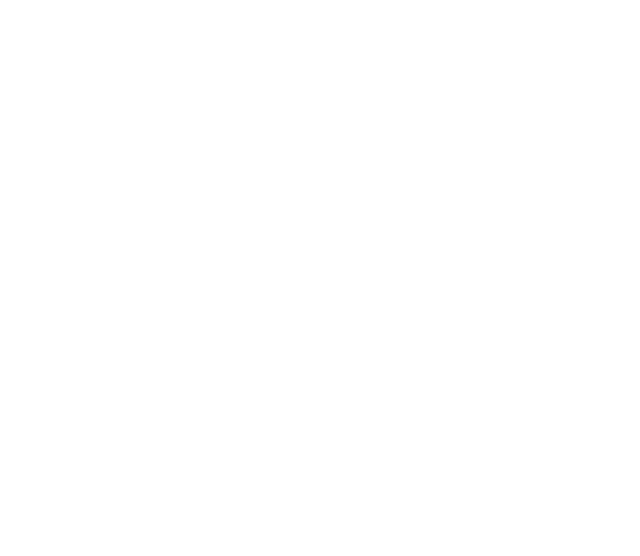
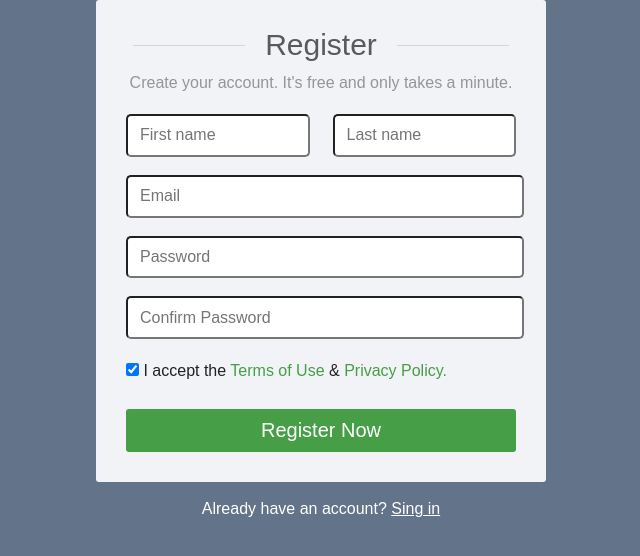
Before and after one commit to arturrassolov/form20-05, a plain HTML site: page index.html in a window 1280 px wide. Shown: the whole page, without its empty margins (319-959 px from the left). Drawn offline with Linux system fonts and the light colour scheme.

Commit message:
Done homework

```diff
--- /dev/null
+++ b/assets/css/reset.css
@@ -0,0 +1,367 @@
+
+/* http://meyerweb.com/eric/tools/css/reset/
+   v2.0-modified | 20110126
+   License: none (public domain)
+*/
+
+html, body, div, span, applet, object, iframe,
+h1, h2, h3, h4, h5, h6, p, blockquote, pre,
+a, abbr, acronym, address, big, cite, code,
+del, dfn, em, img, ins, kbd, q, s, samp,
+small, strike, strong, sub, sup, tt, var,
+b, u, i, center,
+dl, dt, dd, ol, ul, li,
+fieldset, form, label, legend,
+table, caption, tbody, tfoot, thead, tr, th, td,
+article, aside, canvas, details, embed,
+figure, figcaption, footer, header, hgroup,
+menu, nav, output, ruby, section, summary,
+time, mark, audio, video {
+  margin: 0;
+	padding: 0;
+	border: 0;
+	font-size: 100%;
+	font: inherit;
+	vertical-align: baseline;
+}
+
+/* make sure to set some focus styles for accessibility */
+:focus {
+    outline: 0;
+}
+
+/* HTML5 display-role reset for older browsers */
+article, aside, details, figcaption, figure,
+footer, header, hgroup, menu, nav, section {
+	display: block;
+}
+
+body {
+	line-height: 1;
+}
+
+ol, ul {
+	list-style: none;
+}
+
+blockquote, q {
+	quotes: none;
+}
+
+blockquote:before, blockquote:after,
+q:before, q:after {
+	content: '';
+	content: none;
+}
+
+table {
+	border-collapse: collapse;
+	border-spacing: 0;
+}
+
+input[type=search]::-webkit-search-cancel-button,
+input[type=search]::-webkit-search-decoration,
+input[type=search]::-webkit-search-results-button,
+input[type=search]::-webkit-search-results-decoration {
+    -webkit-appearance: none;
+    -moz-appearance: none;
+}
+
+input[type=search] {
+    -webkit-appearance: none;
+    -moz-appearance: none;
+    -webkit-box-sizing: content-box;
+    -moz-box-sizing: content-box;
+    box-sizing: content-box;
+}
+
+textarea {
+    overflow: auto;
+    vertical-align: top;
+    resize: vertical;
+}
+
+/**
+ * Correct `inline-block` display not defined in IE 6/7/8/9 and Firefox 3.
+ */
+
+audio,
+canvas,
+video {
+    display: inline-block;
+    *display: inline;
+    *zoom: 1;
+    max-width: 100%;
+}
+
+/**
+ * Prevent modern browsers from displaying `audio` without controls.
+ * Remove excess height in iOS 5 devices.
+ */
+
+audio:not([controls]) {
+    display: none;
+    height: 0;
+}
+
+/**
+ * Address styling not present in IE 7/8/9, Firefox 3, and Safari 4.
+ * Known issue: no IE 6 support.
+ */
+
+[hidden] {
+    display: none;
+}
+
+/**
+ * 1. Correct text resizing oddly in IE 6/7 when body `font-size` is set using
+ *    `em` units.
+ * 2. Prevent iOS text size adjust after orientation change, without disabling
+ *    user zoom.
+ */
+
+html {
+    font-size: 100%; /* 1 */
+    -webkit-text-size-adjust: 100%; /* 2 */
+    -ms-text-size-adjust: 100%; /* 2 */
+}
+
+/**
+ * Address `outline` inconsistency between Chrome and other browsers.
+ */
+
+a:focus {
+    outline: thin dotted;
+}
+
+/**
+ * Improve readability when focused and also mouse hovered in all browsers.
+ */
+
+a:active,
+a:hover {
+    outline: 0;
+}
+
+/**
+ * 1. Remove border when inside `a` element in IE 6/7/8/9 and Firefox 3.
+ * 2. Improve image quality when scaled in IE 7.
+ */
+
+img {
+    border: 0; /* 1 */
+    -ms-interpolation-mode: bicubic; /* 2 */
+}
+
+/**
+ * Address margin not present in IE 6/7/8/9, Safari 5, and Opera 11.
+ */
+
+figure {
+    margin: 0;
+}
+
+/**
+ * Correct margin displayed oddly in IE 6/7.
+ */
+
+form {
+    margin: 0;
+}
+
+/**
+ * Define consistent border, margin, and padding.
+ */
+
+fieldset {
+    border: 1px solid #c0c0c0;
+    margin: 0 2px;
+    padding: 0.35em 0.625em 0.75em;
+}
+
+/**
+ * 1. Correct color not being inherited in IE 6/7/8/9.
+ * 2. Correct text not wrapping in Firefox 3.
+ * 3. Correct alignment displayed oddly in IE 6/7.
+ */
+
+legend {
+    border: 0; /* 1 */
+    padding: 0;
+    white-space: normal; /* 2 */
+    *margin-left: -7px; /* 3 */
+}
+
+/**
+ * 1. Correct font size not being inherited in all browsers.
+ * 2. Address margins set differently in IE 6/7, Firefox 3+, Safari 5,
+ *    and Chrome.
+ * 3. Improve appearance and consistency in all browsers.
+ */
+
+button,
+input,
+select,
+textarea {
+    font-size: 100%; /* 1 */
+    margin: 0; /* 2 */
+    vertical-align: baseline; /* 3 */
+    *vertical-align: middle; /* 3 */
+}
+
+/**
+ * Address Firefox 3+ setting `line-height` on `input` using `!important` in
+ * the UA stylesheet.
+ */
+
+button,
+input {
+    line-height: normal;
+}
+
+/**
+ * Address inconsistent `text-transform` inheritance for `button` and `select`.
+ * All other form control elements do not inherit `text-transform` values.
+ * Correct `button` style inheritance in Chrome, Safari 5+, and IE 6+.
+ * Correct `select` style inheritance in Firefox 4+ and Opera.
+ */
+
+button,
+select {
+    text-transform: none;
+}
+
+/**
+ * 1. Avoid the WebKit bug in Android 4.0.* where (2) destroys native `audio`
+ *    and `video` controls.
+ * 2. Correct inability to style clickable `input` types in iOS.
+ * 3. Improve usability and consistency of cursor style between image-type
+ *    `input` and others.
+ * 4. Remove inner spacing in IE 7 without affecting normal text inputs.
+ *    Known issue: inner spacing remains in IE 6.
+ */
+
+button,
+html input[type="button"], /* 1 */
+input[type="reset"],
+input[type="submit"] {
+    -webkit-appearance: button; /* 2 */
+    cursor: pointer; /* 3 */
+    *overflow: visible;  /* 4 */
+}
+
+/**
+ * Re-set default cursor for disabled elements.
+ */
+
+button[disabled],
+html input[disabled] {
+    cursor: default;
+}
+
+/**
+ * 1. Address box sizing set to content-box in IE 8/9.
+ * 2. Remove excess padding in IE 8/9.
+ * 3. Remove excess padding in IE 7.
+ *    Known issue: excess padding remains in IE 6.
+ */
+
+input[type="checkbox"],
+input[type="radio"] {
+    box-sizing: border-box; /* 1 */
+    padding: 0; /* 2 */
+    *height: 13px; /* 3 */
+    *width: 13px; /* 3 */
+}
+
+/**
+ * 1. Address `appearance` set to `searchfield` in Safari 5 and Chrome.
+ * 2. Address `box-sizing` set to `border-box` in Safari 5 and Chrome
+ *    (include `-moz` to future-proof).
+ */
+
+input[type="search"] {
+    -webkit-appearance: textfield; /* 1 */
+    -moz-box-sizing: content-box;
+    -webkit-box-sizing: content-box; /* 2 */
+    box-sizing: content-box;
+}
+
+/**
+ * Remove inner padding and search cancel button in Safari 5 and Chrome
+ * on OS X.
+ */
+
+input[type="search"]::-webkit-search-cancel-button,
+input[type="search"]::-webkit-search-decoration {
+    -webkit-appearance: none;
+}
+
+/**
+ * Remove inner padding and border in Firefox 3+.
+ */
+
+button::-moz-focus-inner,
+input::-moz-focus-inner {
+    border: 0;
+    padding: 0;
+}
+
+/**
+ * 1. Remove default vertical scrollbar in IE 6/7/8/9.
+ * 2. Improve readability and alignment in all browsers.
+ */
+
+textarea {
+    overflow: auto; /* 1 */
+    vertical-align: top; /* 2 */
+}
+
+/**
+ * Remove most spacing between table cells.
+ */
+
+table {
+    border-collapse: collapse;
+    border-spacing: 0;
+}
+
+html,
+button,
+input,
+select,
+textarea {
+    color: #222;
+}
+
+
+::-moz-selection {
+    background: #b3d4fc;
+    text-shadow: none;
+}
+
+::selection {
+    background: #b3d4fc;
+    text-shadow: none;
+}
+
+img {
+    vertical-align: middle;
+}
+
+fieldset {
+    border: 0;
+    margin: 0;
+    padding: 0;
+}
+
+textarea {
+    resize: vertical;
+}
+
+.chromeframe {
+    margin: 0.2em 0;
+    background: #ccc;
+    color: #000;
+    padding: 0.2em 0;
+}
--- a/assets/css/style.css
+++ b/assets/css/style.css
@@ -0,0 +1,106 @@
+body {
+  background-color: #63738a;
+}
+:root {
+  box-sizing: border-box;
+  text-align: center;
+  font-family: sans-serif;
+}
+.section {
+  margin: auto;
+  border-radius: 3px;
+  padding: 30px;
+  max-width: 390px;
+  max-height: 450px;
+  min-width: 200px;
+  min-height: 250px;
+  background-color: #f2f3f7;
+}
+.register {
+  padding: 15px;
+  padding-top: 0;
+  font-size: 30px;
+  overflow: hidden;
+  color: #595a5c;
+}
+.register span {
+  position: relative;
+}
+.register span::after {
+  display: block;
+  margin-right: 20px;
+  width: 100%;
+  content: "";
+  position: absolute;
+  border-bottom: 1px solid #d4d5d9;
+  top: 50%;
+  right: 100%;
+}
+.register span::before {
+  display: block;
+  margin-left: 20px;
+  width: 100%;
+  content: "";
+  position: absolute;
+  border-bottom: 1px solid #d4d5d9;
+  top: 50%;
+  left: 100%;
+}
+
+.description {
+  padding-bottom: 23px;
+  color: #959499;
+  text-overflow: ellipsis;
+  overflow: hidden;
+  white-space: nowrap;
+}
+.name {
+  max-width: 45%;
+}
+.input {
+  border-radius: 5px;
+  height: 2.3em;
+}
+.first-name {
+  float: left;
+}
+.last-name {
+  float: right;
+}
+.input::placeholder {
+  padding-left: 10px;
+}
+.input-input {
+  margin-top: 18px;
+  width: 100%;
+}
+.confirm-password {
+  margin-bottom: 1.5em;
+}
+.label {
+  float: left;
+}
+.link {
+  color: #469e47;
+  text-decoration: none;
+}
+.btn {
+  margin-top: 1.5em;
+  padding: 0.5em;
+  border: none;
+  border-radius: 3px;
+  width: 100%;
+  font-size: 20px;
+  background-color: #469e47;
+  color: white;
+  text-overflow: ellipsis;
+  overflow: hidden;
+  white-space: nowrap;
+}
+.footer {
+  margin-top: 1.2em;
+  color: white;
+}
+.footer-link {
+  color: white;
+}
--- a/index.html
+++ b/index.html
@@ -1,13 +1,58 @@
 <!DOCTYPE html>
 <html lang="en">
-<head>
-  <meta charset="UTF-8">
-  <meta http-equiv="X-UA-Compatible" content="IE=edge">
-  <meta name="viewport" content="width=device-width, initial-scale=1.0">
-  <title>Form</title>
-  <link rel="stylesheet" href="./assets/css/style.css">
-</head>
-<body>
-
-</body>
+  <head>
+    <meta charset="UTF-8" />
+    <meta http-equiv="X-UA-Compatible" content="IE=edge" />
+    <meta name="viewport" content="width=device-width, initial-scale=1.0" />
+    <title>Form</title>
+    <link rel="stylesheet" href="./assets/css/reset.css" />
+    <link rel="stylesheet" href="./assets/css/style.css" />
+  </head>
+  <body>
+    <section class="section">
+      <h2 class="register"><span>Register</span></h2>
+      <p class="description">
+        Create your account. It's free and only takes a minute.
+      </p>
+      <form action="" class="form">
+        <div class="form-name">
+          <input
+            class="input name first-name"
+            type="text"
+            placeholder="First name"
+            required
+            autofocus
+          />
+          <input
+            class="input name last-name"
+            type="text"
+            placeholder="Last name"
+            required
+          />
+        </div>
+        <input class="input input-input" type="email" placeholder="Email" />
+        <input
+          class="input input-input"
+          type="password"
+          placeholder="Password"
+        />
+        <input
+          class="input input-input confirm-password"
+          type="password"
+          placeholder="Confirm Password"
+        />
+        <label for="" class="label"
+          ><input type="checkbox" type="checkbox" checked />
+          I accept the
+          <a href="#" class="link">Terms of Use</a>
+          &
+          <a href="#" class="link">Privacy Policy.</a>
+        </label>
+        <button href="#" class="btn">Register Now</button>
+      </form>
+    </section>
+    <p class="footer">
+      Already have an account? <a href="#" class="footer-link">Sing in</a>
+    </p>
+  </body>
 </html>
```
